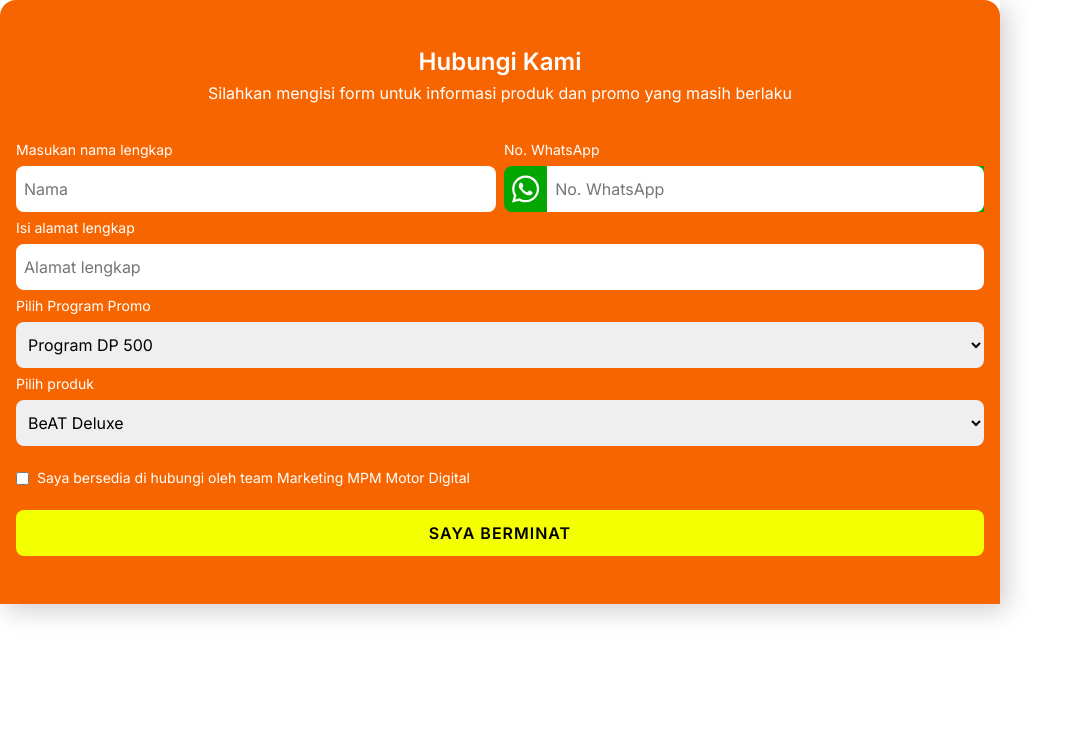
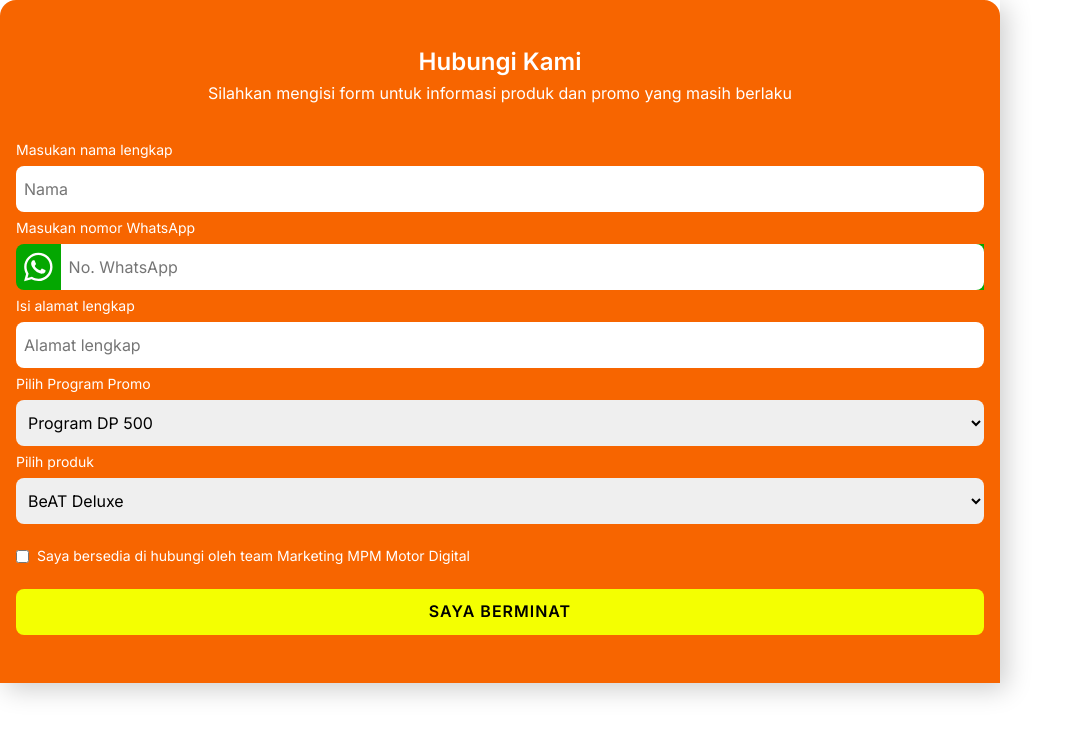
Before and after one commit to Bimaselalubenar/mpmmadiundigital, a website built with Parcel: page components/form-submit.html in a window 1280 px wide. Shown: the whole page, without its empty margins (0-1078 px from the left). Built offline with nearby package versions, Linux system fonts and the light colour scheme.

Commit message:
update add

```diff
--- a/components/form-submit.css
+++ b/components/form-submit.css
@@ -69,7 +69,7 @@
   width: 100%;
   display: flex;
   align-items: flex-start;
-  flex-direction: row;
+  flex-direction: column;
 }
 .form-submit-container02 {
   width: 100%;
--- a/components/form-submit.html
+++ b/components/form-submit.html
@@ -55,10 +55,10 @@
       <div class="form-submit-banner-container">
         <div data-aos="fade-up" class="form-submit-container">
           <form
+            name="Form Klaim Promo"
+            action="terkirim"
             method="POST"
-            action="terkirim"
             data-netlify="true"
-            name="Form Klaim Promo"
             class="form-submit-form"
           >
             <h1 class="form-submit-text">Hubungi Kami</h1>
@@ -84,7 +84,7 @@
               <div class="form-submit-container03">
                 <div class="form-submit-container04">
                   <label class="form-submit-text3">
-                    <span>No. WhatsApp</span>
+                    <span>Masukan nomor WhatsApp</span>
                   </label>
                   <div class="form-submit-container05">
                     <svg viewBox="0 0 1024 1024" class="form-submit-icon">
--- a/index.css
+++ b/index.css
@@ -485,7 +485,7 @@
   width: 100%;
   display: flex;
   align-items: flex-start;
-  flex-direction: row;
+  flex-direction: column;
 }
 .form-submit-container02 {
   width: 100%;
```
Also changed, not shown: index.html (+4 -8 lines).
